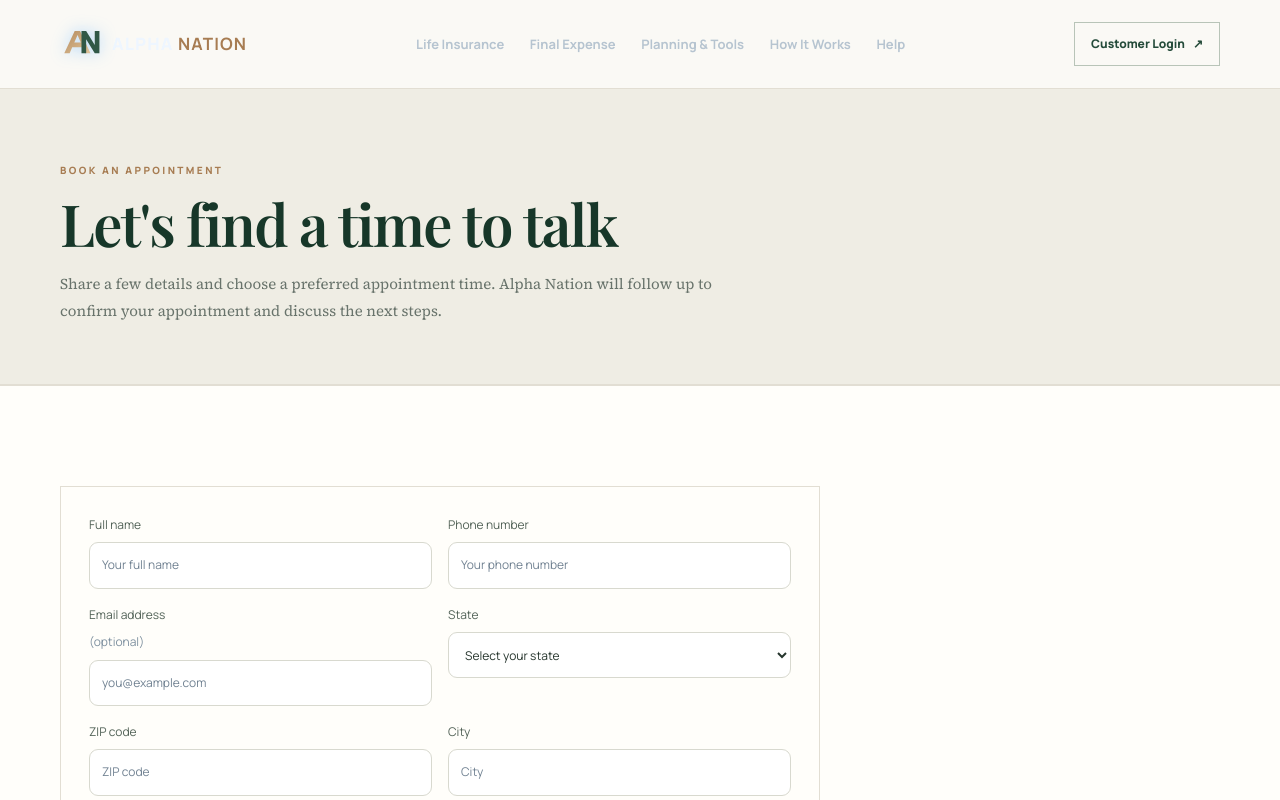
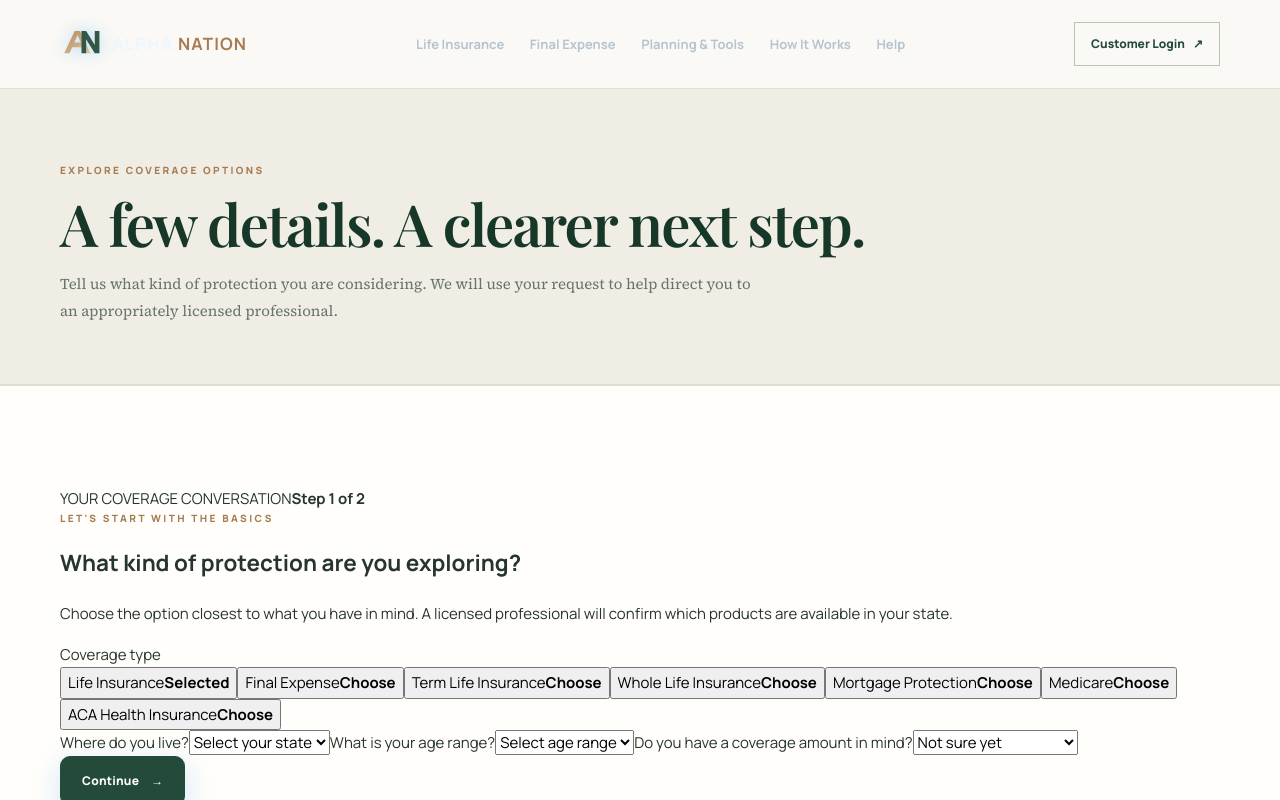
Before and after one commit to alphanationcrm09/alpha-nation-website, a Next.js app: page /quote in a window 1280 px wide. Shown: the top 800 px of the page. Built offline with nearby package versions, Linux system fonts and the light colour scheme; no server answers; a web font is replaced by a local one.

Commit message:
Expand Alpha Nation insurance customer experience

```diff
--- a/src/app/quote/page.tsx
+++ b/src/app/quote/page.tsx
@@ -1,5 +1,5 @@
 import type { Metadata } from "next";
 import { PageHero } from "@/components/SiteShell";
-import { BookingForm } from "@/components/BookingForm";
-export const metadata: Metadata = { title: "Book an appointment" };
-export default function QuotePage() { return <><PageHero eyebrow="BOOK AN APPOINTMENT" title="Let's find a time to talk" description="Share a few details and choose a preferred appointment time. Alpha Nation will follow up to confirm your appointment and discuss the next steps."/><section className="section"><div className="wrap"><BookingForm /></div></section></>; }
+import QuoteJourney from "@/components/QuoteJourney";
+export const metadata: Metadata = { title: "Explore Coverage Options | Alpha Nation", description: "Tell Alpha Nation what type of insurance you are exploring and request a follow-up from a licensed professional." };
+export default function QuotePage() { return <><PageHero eyebrow="EXPLORE COVERAGE OPTIONS" title="A few details. A clearer next step." description="Tell us what kind of protection you are considering. We will use your request to help direct you to an appropriately licensed professional."/><section className="section quote-page-section"><div className="wrap quote-page-wrap"><QuoteJourney/></div></section></>; }
```
